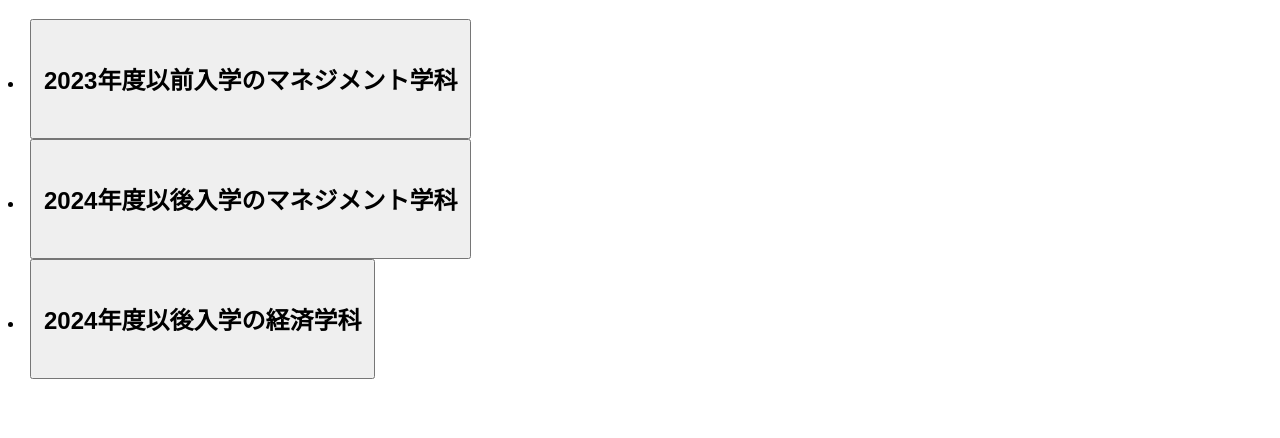
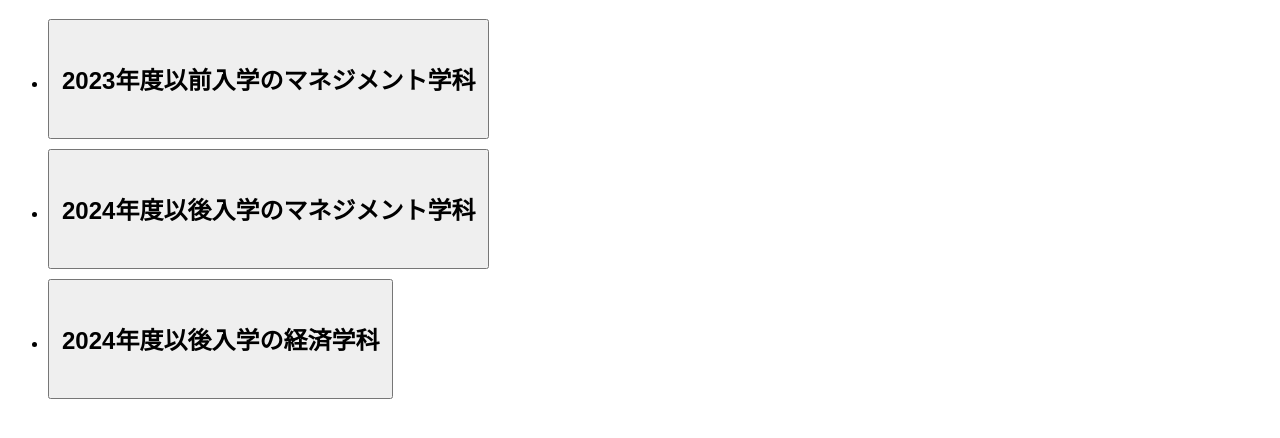
Before and after one commit to ShinTBT/CurriculumMap, a plain HTML site: page index.html in a window 1280 px wide. Shown: the part 70-508 px from the top of the page. Drawn offline with nearby package versions, Linux system fonts and the light colour scheme.

Commit message:
Update index.html

```diff
--- a/index.html
+++ b/index.html
@@ -17,11 +17,11 @@ ul.margin li {
 </head>
 <body>
 <h1>カリキュラムツリーで履修済み・履修中の科目をクリックして色分けしてみましょう。</h1>
-<ui class='margin'>
+<ul class='margin'>
 <li><button class="horizontal" onclick="location.href='https://shintbt.github.io/CurriculumTree/Before2023.html'"><h1>2023年度以前入学のマネジメント学科</h1></button></li>
 <li><button class="horizontal" onclick="location.href='https://shintbt.github.io/CurriculumTree/Mane.html'"><h1>2024年度以後入学のマネジメント学科</h1></button></li>
 <li><button class="horizontal" onclick="location.href='https://shintbt.github.io/CurriculumTree/Eco.html'"><h1>2024年度以後入学の経済学科</h1></button></li>
-</ui>
+</ul>
 </body>
 
 </html>
```
